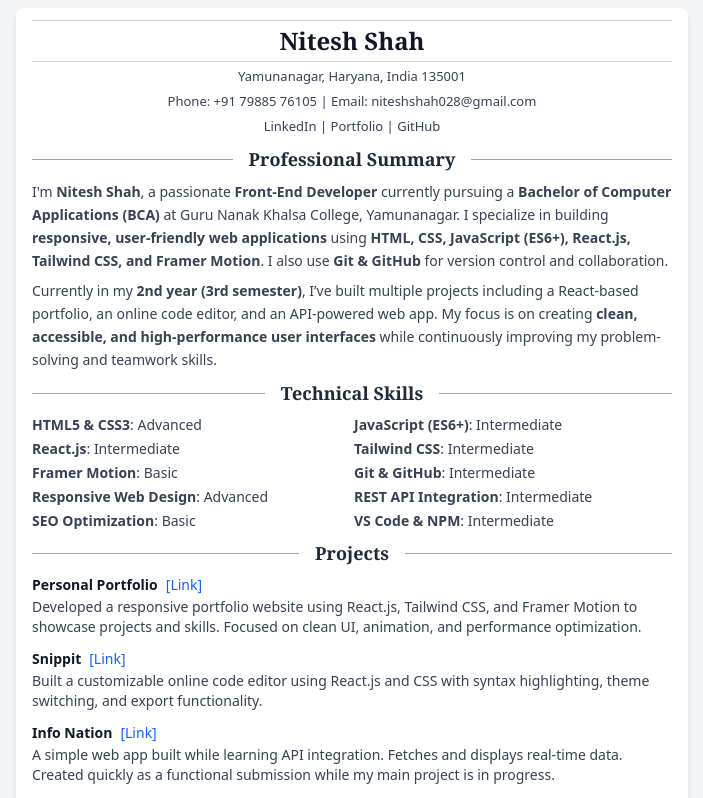
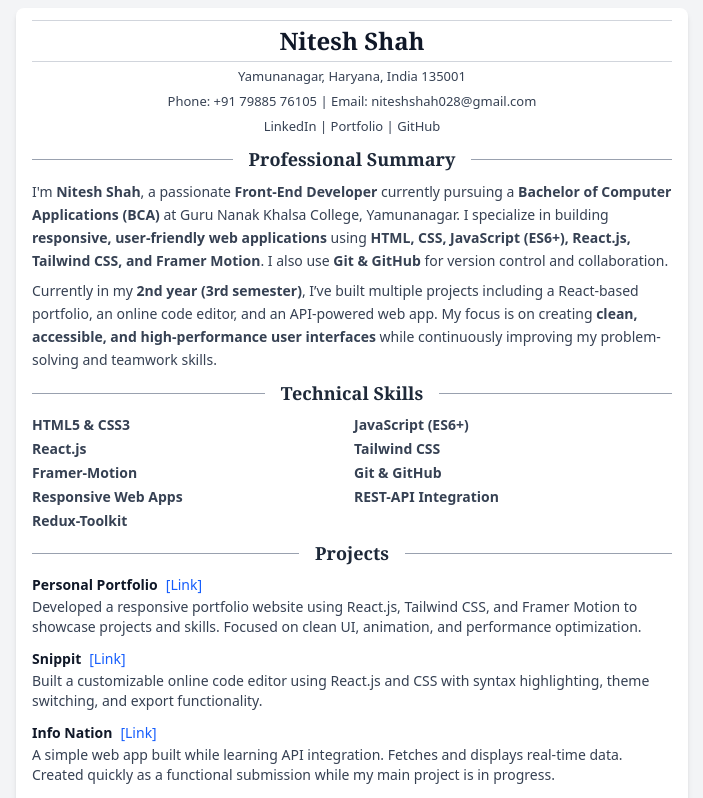
Before and after one commit to Nitesh47kumars/Resume, a React (Vite) app: page / in a window 1280 px wide. Shown: the top 798 px of the page, without its empty margins (288-991 px from the left). Built offline with nearby package versions, Linux system fonts and the light colour scheme.

Commit message:
Update Skills

```diff
--- a/src/Components/Skills.jsx
+++ b/src/Components/Skills.jsx
@@ -2,16 +2,15 @@ import SectionTitle from "./SectionTitle";
 
 export default function Skills() {
   const skills = [
-    "HTML5 & CSS3: Advanced",
-    "JavaScript (ES6+): Intermediate",
-    "React.js: Intermediate",
-    "Tailwind CSS: Intermediate",
-    "Framer Motion: Basic",
-    "Git & GitHub: Intermediate",
-    "Responsive Web Design: Advanced",
-    "REST API Integration: Intermediate",
-    "SEO Optimization: Basic",
-    "VS Code & NPM: Intermediate",
+    "HTML5 & CSS3",
+    "JavaScript (ES6+)",
+    "React.js",
+    "Tailwind CSS",
+    "Framer-Motion",
+    "Git & GitHub",
+    "Responsive Web Apps",
+    "REST-API Integration",
+    "Redux-Toolkit",
   ];
 
   return (
@@ -22,7 +21,7 @@ export default function Skills() {
           const [name, level] = skill.split(":").map((s) => s.trim());
           return (
             <li key={name}>
-              <strong>{name}</strong>: {level}
+              <strong>{name}</strong> {level}
             </li>
           );
         })}
```
